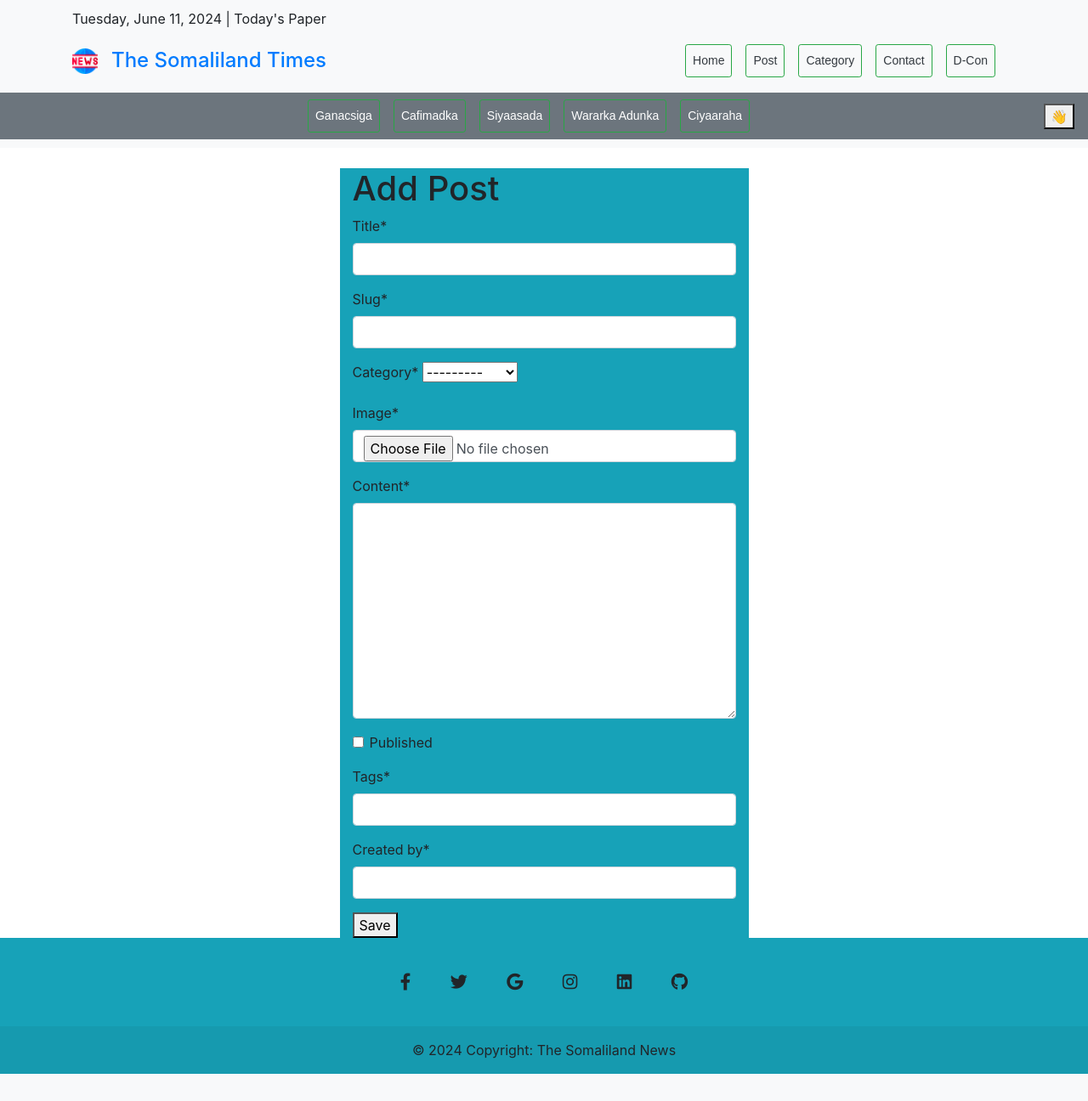
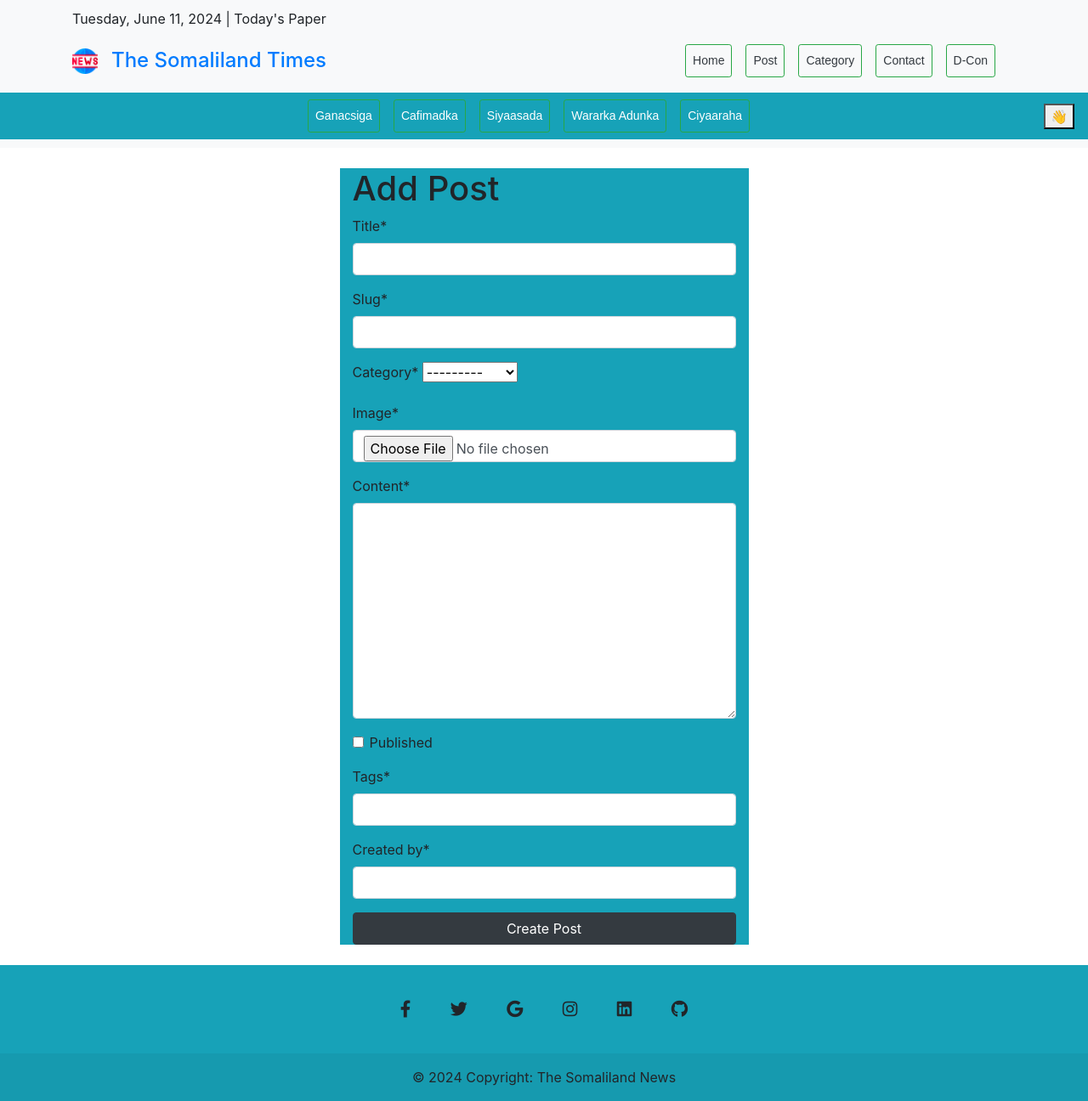
Before and after one commit to Abdifahtaho/website-news-django, a Django app: page /posts/add/ in a window 1280 px wide. Shown: the whole page at 85% size. Before the commit the page ends 1264 px from the top, so only its background shows below. Run offline with Django 5.2, Linux system fonts and the light colour scheme; data comes from the database, SQL or seed files in the repository; some libraries are stand-ins or nearby versions.

Commit message:
update style

```diff
--- a/newsproject/Templates/base.html
+++ b/newsproject/Templates/base.html
@@ -82,7 +82,7 @@
         </div>
 
         <!-- Navigation bar -->
-        <nav class="navbar navbar-expand-lg navbar-light bg-secondary ">
+        <nav class="navbar navbar-expand-lg navbar-light bg-info ">
             <div class="container">
                 <button class="navbar-toggler" type="button" data-toggle="collapse" data-target="#navbarNav" aria-controls="navbarNav" aria-expanded="false" aria-label="Toggle navigation">
                     <span class="navbar-toggler-icon"></span>
@@ -125,9 +125,13 @@
 
     </header>
 
+
     {% block content %}
 
     {% endblock %}
+
+
+
     <footer class="text-center bg-body-tertiary bg-info">
         <!-- Grid container -->
         <div class="container pt-4">
@@ -199,7 +203,7 @@
         <!-- Copyright -->
         <div class="text-center p-3" style="background-color: rgba(0, 0, 0, 0.05);">
           © 2024 Copyright:
-          <a class="text-body" href="https://mdbootstrap.com/">The Somaliland News</a>
+          <a class="text-body" href="#">The Somaliland News</a>
         </div>
         <!-- Copyright -->
       </footer>
--- a/newsproject/Templates/category_form.html
+++ b/newsproject/Templates/category_form.html
@@ -2,7 +2,7 @@
 {% load crispy_forms_tags %}
 {% block content %}
 <div class="container d-flex justify-content-center ">
-    <div class="row bg-info mt-4">
+    <div class="row bg-info mt-4 mb-4">
         <div class="col">
 
 
@@ -10,7 +10,7 @@
     <form method="post">
         {% csrf_token %}
         {{ form|crispy }}
-        <button type="submit" class="btn btn-dark text-white btn-block">Save</button>
+        <button type="submit" class="btn btn-dark text-white btn-block">Create Category</button>
     </form>
 </div>
 </div>
--- a/newsproject/Templates/contact.html
+++ b/newsproject/Templates/contact.html
@@ -2,14 +2,14 @@
 {% load crispy_forms_tags %}
 {% block content %}
 <div class="container d-flex justify-content-center ">
-    <div class="row border border-primary mt-4">
+    <div class="row border border-primary mt-4 mb-4">
         <div class="col">
 
 <h2>Create Contact</h2>
 <form method="POST" enctype="multipart/form-data">
     {% csrf_token %}
     {{ form|crispy  }}
-    <button type="submit" class="btn btn-primary">Submit</button>
+    <button type="submit" class="btn btn-dark text-white btn-block"">Submit</button>
 </form>
 </div>
 </div>
--- a/newsproject/Templates/post_form.html
+++ b/newsproject/Templates/post_form.html
@@ -3,13 +3,13 @@
 
 {% block content %}
 <div class="container d-flex justify-content-center ">
-    <div class="row bg-info mt-4">
+    <div class="row bg-info mt-4 mb-4">
         <div class="col">
             <h1>Add Post</h1>
             <form method="post" enctype="multipart/form-data">
                 {% csrf_token %}
                 {{ form|crispy }}
-                <button type="submit">Save</button>
+                <button type="submit" class="btn btn-dark text-white btn-block">Create Post</button>
             </form>
         </div>
     </div>
```
